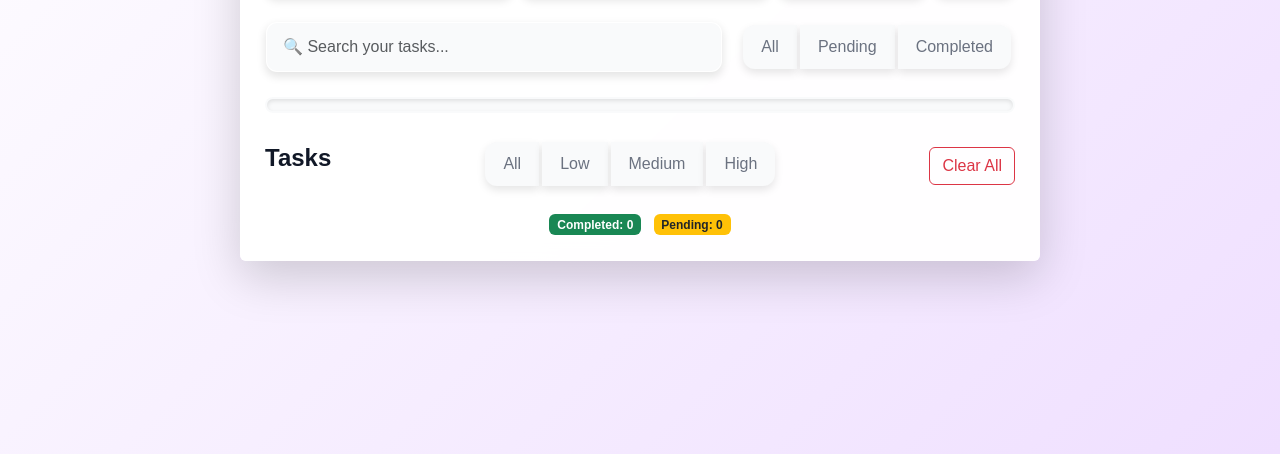
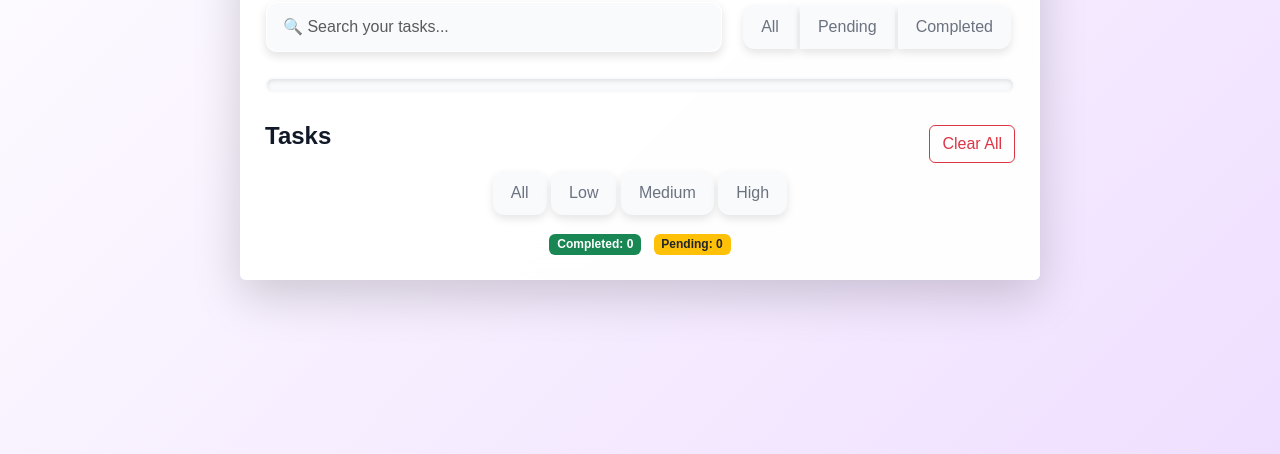
Before and after one commit to hridhwesh-itobuz/Todo-App, a website built with Vite: page src/index.html in a window 1280 px wide. Shown: the part 346-800 px from the top of the page. Built offline with nearby package versions, Linux system fonts and the light colour scheme; files whose address does not match are found by name.

Commit message:
feat: added tags and searching based on priority

```diff
--- a/src/index.html
+++ b/src/index.html
@@ -73,19 +73,24 @@
         class="d-flex justify-content-between align-items-center heading-container"
       >
         <h4 class="fw-semibold mb-3">Tasks</h4>
-        <div class="btn-group filter-buttons search-filter">
-          <button class="btn btn-filter-all" id="priority-filter-all">
-            All
-          </button>
-          <button class="btn btn-filter-low" id="filter-low">Low</button>
-          <button class="btn btn-filter-medium" id="filter-medium">
-            Medium
-          </button>
-          <button class="btn btn-filter-high" id="filter-high">High</button>
-        </div>
+
         <button class="btn btn-outline-danger" id="clear-all-tasks">
           Clear All
         </button>
+      </div>
+      <div
+        class="container filter-buttons search-filter d-flex justify-content-center"
+      >
+        <div class="row-cols-10 g-0">
+          <button class="btn btn-filter-all m-0" id="priority-filter-all">
+            All
+          </button>
+          <button class="btn btn-filter-low m-0" id="filter-low">Low</button>
+          <button class="btn btn-filter-medium m-0" id="filter-medium">
+            Medium
+          </button>
+          <button class="btn btn-filter-high m-0" id="filter-high">High</button>
+        </div>
       </div>
 
       <div id="task-outer-div" class="task-list"></div>
--- a/src/scss/styles.scss
+++ b/src/scss/styles.scss
@@ -268,11 +268,11 @@ h1 {
 .search-filter {
   margin-bottom: 5px;
 }
-@media (max-width: 340px) {
-  .btn-filter-all {
-    width: 100%;
-  }
-}
+// @media (max-width: 340px) {
+//   .btn-filter-all {
+//     width: 100%;
+//   }
+// }
 
 .priority-medium {
   background-color: var(--warning-color);
```
